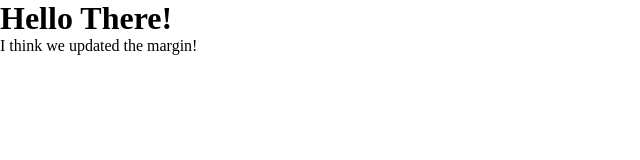
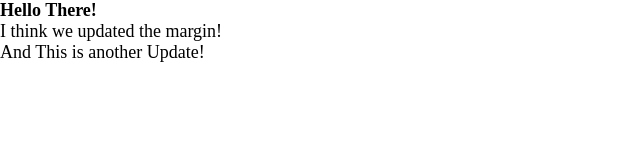
Before and after one commit to curlybrackets44/testingPhase1, a plain HTML site: page index.html in a window 1280 px wide. Shown: the whole page, without its empty margins (0-640 px from the left). Drawn offline with Linux system fonts and the light colour scheme.

Commit message:
Adding new text

```diff
--- a/index.html
+++ b/index.html
@@ -14,5 +14,6 @@
     </h1>
 
     <p>I think we updated the margin!</p>
+    <p>And This is another Update!</p>
 </body>
 </html>
--- a/style.css
+++ b/style.css
@@ -1,4 +1,5 @@
 * {
     padding: 0;
     margin: 0;
+    font-size: 18px;
 }
```
Also changed, not shown: changes.txt.
